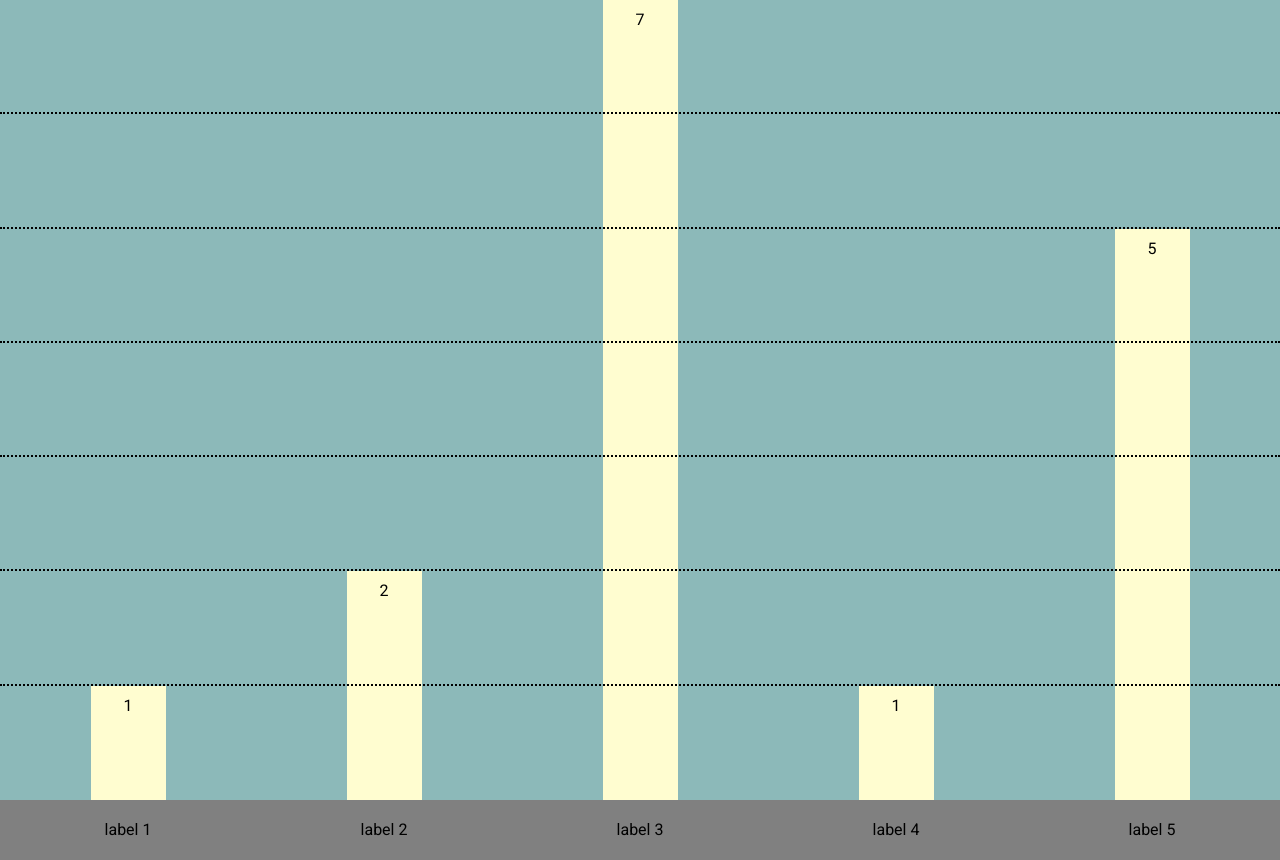
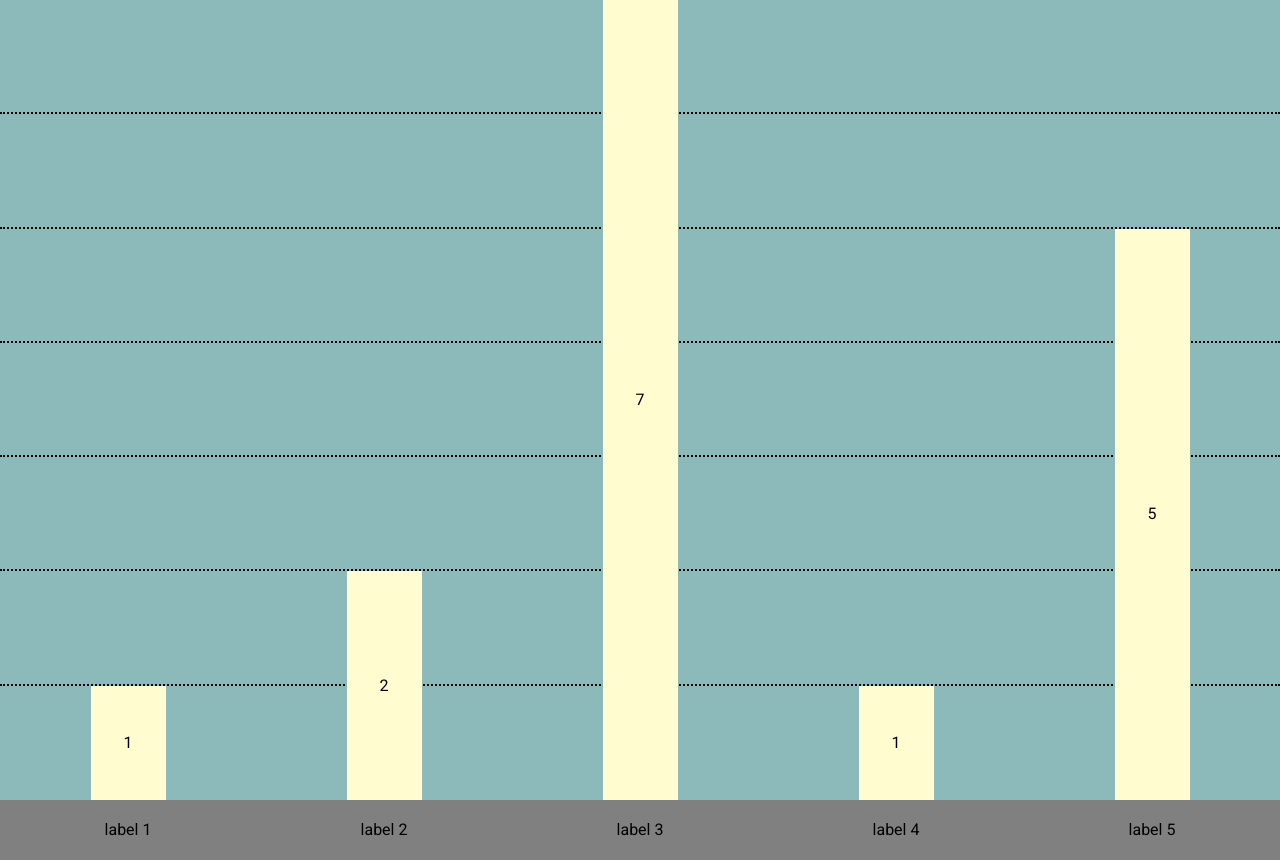
Before and after one commit to ethanloewen/bar-chart, a website: page index.html in a window 1280 px wide. Drawn offline with nearby package versions, Linux system fonts and the light colour scheme.

Commit message:
Changed all of the fonts and moved the bars that were hidden to the front (z-index)

```diff
--- a/script.js
+++ b/script.js
@@ -15,7 +15,7 @@ let options = {
   labelColor: 'black',
   spacing: '',
   axesStep: 1,                 //Sets how often ticks are made on the Y-axis
-  valuesPosition: 'top'       //'top', 'centre', or 'bottom'
+  valuesPosition: 'centre'       //'top', 'centre', or 'bottom'
 }
 
 let element = '#background';
@@ -111,8 +111,6 @@ function drawAxis(opt, largest) {
     $('#axis' + count).css('height', i + 'px');
     count++;
   }
-
-
 }
 
 
--- a/styles.css
+++ b/styles.css
@@ -61,11 +61,11 @@ table {
 
 /* The bars class is generated by jQuery*/
 .bars {
-
   text-align: center;
   margin-top: auto; /* Important: pushes all of the bars to the bottom of their parent div */
   position: relative;
   width: 75px;
+  z-index: 100;
 }
 
 .bars p {
```
